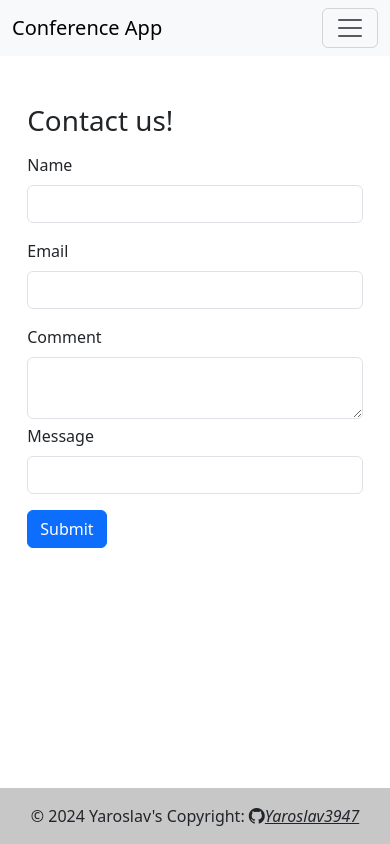
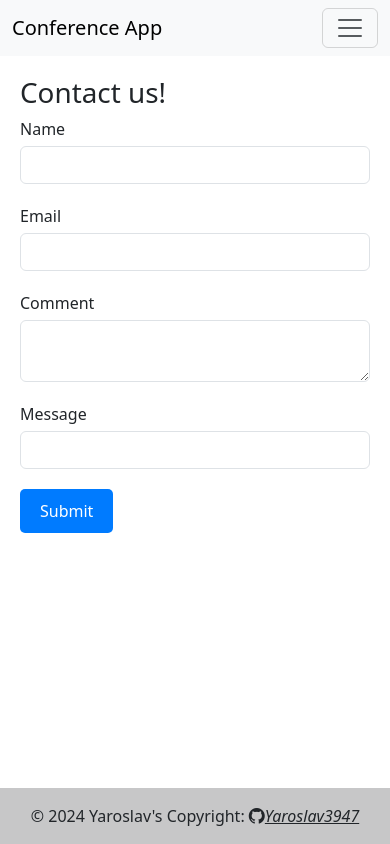
Before and after one commit to Yaroslav3947/conference-angular, an Angular app: page /contact-us in a window 390 px wide. Built offline with nearby package versions, Linux system fonts and the light colour scheme.

Commit message:
rm bootstrap ContactUsComponent

```diff
--- a/src/app/features/public/contact-us/contact-us.component.css
+++ b/src/app/features/public/contact-us/contact-us.component.css
@@ -1,3 +1,40 @@
 .message {
     margin-top: 5px;
 }
+
+.container {
+    max-width: 800px;
+    margin: 0 auto;
+    padding: 20px;
+}
+
+.contact-section {
+    text-align: left;
+}
+
+.form-container {
+    max-width: 500px;
+    margin: 0 auto;
+}
+
+.form-group {
+    margin-bottom: 20px;
+}
+
+label {
+    margin-bottom: 5px;
+}
+
+button {
+    padding: 10px 20px;
+    background-color: #007bff;
+    color: #fff;
+    border: none;
+    border-radius: 5px;
+    font-size: 16px;
+    cursor: pointer;
+}
+
+button:hover {
+    background-color: #0056b3;
+}
--- a/src/app/features/public/contact-us/contact-us.component.html
+++ b/src/app/features/public/contact-us/contact-us.component.html
@@ -1,29 +1,29 @@
 <div class="container">
-    <div class="mt-5">
-        <div class="col-11 col-md-6 col-lg-4 mx-auto">
+    <div class="contact-section">
+        <div class="form-container">
             <h1>Contact us!</h1>
 
             <form #form="ngForm" (ngSubmit)="onFormSubmit()">
 
-                <div class="mt-3">
-                    <label for="name" class="form-label">Name</label>
-                    <input type="name" class="form-control" id="name" name="name"
-                    [(ngModel)]="model.name">
+                <div class="form-group">
+                    <label for="name">Name</label>
+                    <input type="text" class="form-control" id="name" name="name"
+                    [(ngModel)]="model.name" required>
                 </div>
 
-                <div class="mt-3">
-                    <label for="email" class="form-label">Email</label>
+                <div class="form-group">
+                    <label for="email">Email</label>
                     <input type="email" class="form-control" id="email" name="email"
-                    [(ngModel)]="model.email">
+                    [(ngModel)]="model.email" required>
                 </div>
 
-                <div class="mt-3">
-                    <label for="comment" class="form-label">Comment</label>
-                    <textarea type="text" class="form-control" id="comment" name="comment" [(ngModel)]="model.comment"></textarea>
+                <div class="form-group">
+                    <label for="comment">Comment</label>
+                    <textarea class="form-control" id="comment" name="comment" [(ngModel)]="model.comment" required></textarea>
                 </div>
 
-                <div class="message">
-                    <label for="message" class="form-label">Message</label>
+                <div class="form-group">
+                    <label for="message">Message</label>
                     <select class="form-control" [(ngModel)]="model.message" name="message" id="message">
                         <option value="good">Good site</option>
                         <option value="normal">Normal site</option>
@@ -31,7 +31,7 @@
                     </select>
                 </div>
 
-                <div class="mt-3">
+                <div class="form-group">
                     <button type="submit" class="btn btn-primary">Submit</button>
                 </div>
             </form>
```
